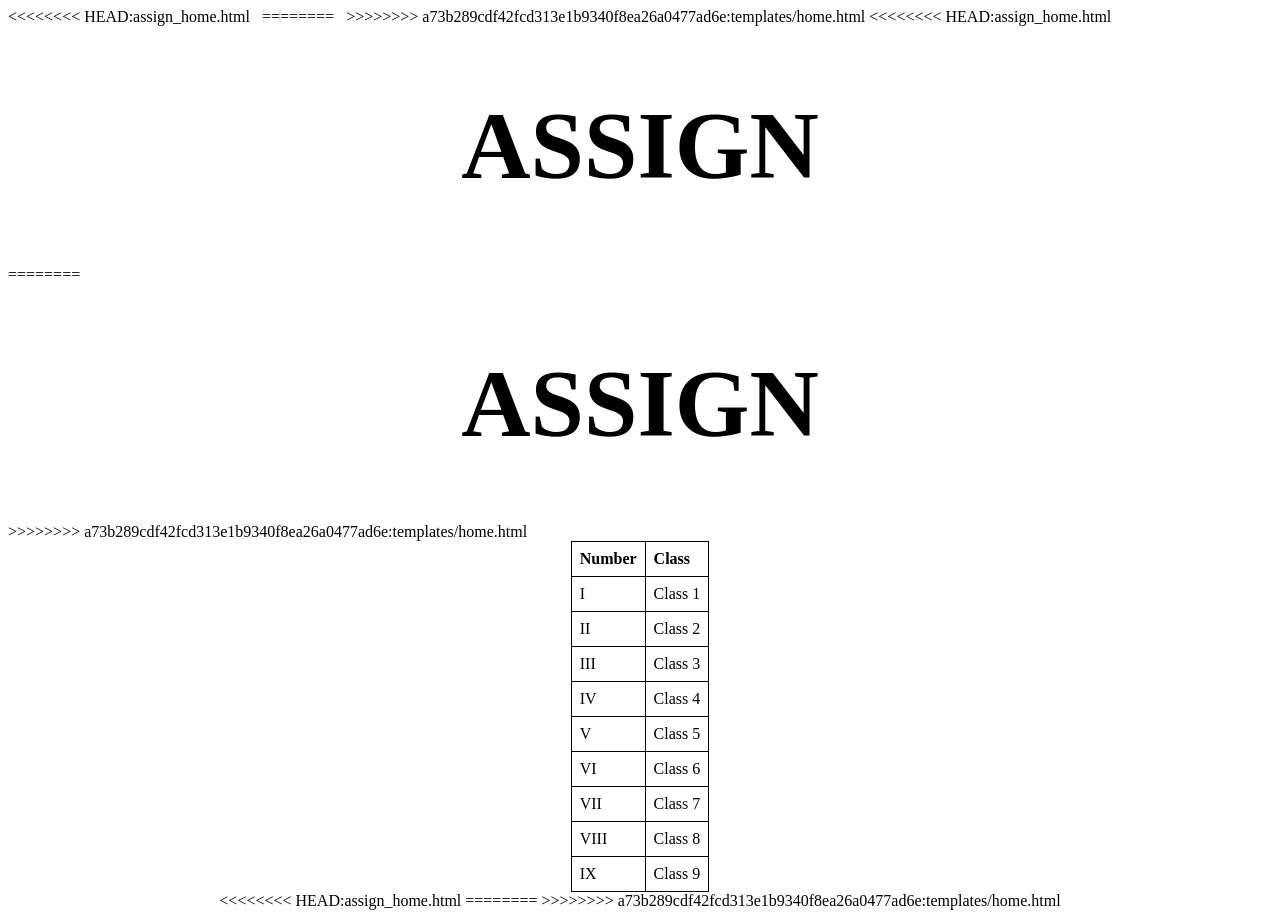
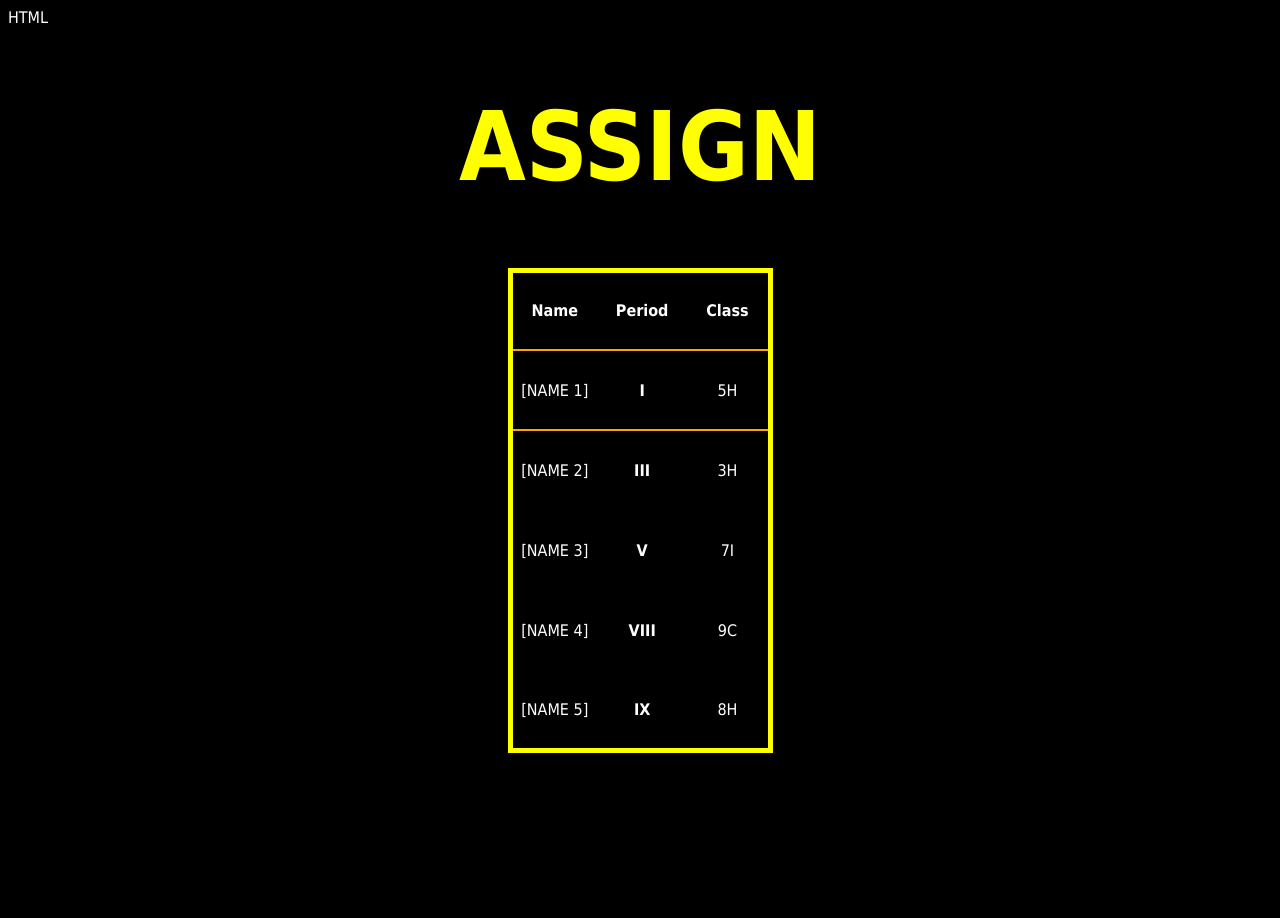
Before and after one commit to TeamOptix/Assign-v1, a plain HTML site: page templates/home.html in a window 1280 px wide. After the commit the page ends 800 px from the top, so only its background shows below. Drawn offline with Linux system fonts and the light colour scheme.

Commit message:
Update home.html

```diff
--- a/templates/home.html
+++ b/templates/home.html
@@ -1,105 +1,82 @@
+HTML
 <!DOCTYPE html>
 <html lang="en">
-<<<<<<<< HEAD:assign_home.html
 <head>
     <meta charset="UTF-8">
     <meta name="viewport" content="width=device-width, initial-scale=1.0">
+    <link rel="stylesheet" href="static\ADD_CSS_HERE.txt">
     <title>ASSIGN</title>
-========
 
-<head>
-    <meta charset="UTF-8">
-    <meta name="viewport" content="width=device-width, initial-scale=1.0">
-    <title>ASSIGN</title>
->>>>>>>> a73b289cdf42fcd313e1b9340f8ea26a0477ad6e:templates/home.html
 
     <style>
+        body {
+            background-color: black;
+            color: white;
+            font-family: Tahoma, sans-serif;
+        }
+
+        h1 {
+            color: yellow; /* Change the heading color to yellow */
+        }
+
         table {
             border-collapse: collapse;
-<<<<<<<< HEAD:assign_home.html
-            width: 200px; /* Set the width to 200 pixels */
-            border: 1px solid black; /* This adds a black border around the table */
+            width: 265px;
+            border: 5px solid yellow;
+            border-radius: 10px; /* Rounded corners */
         }
 
+        /* Changed the border color for cells to black */
         td, th {
-========
-            width: 200px;
-            /* Set the width to 200 pixels */
+            width: 150px;
+            height: 80px;
             border: 1px solid black;
-            /* This adds a black border around the table */
+            border-radius: 10px; /* Rounded corners */
+            text-align: center; /* Center the text within the cells */
+            padding: 8px;
         }
 
-        td,
-        th {
->>>>>>>> a73b289cdf42fcd313e1b9340f8ea26a0477ad6e:templates/home.html
-            border: 1px solid black;
-            text-align: left;
-            padding: 8px;
+        .orange-border {
+            border: 2px solid orange;
         }
     </style>
 </head>
-<<<<<<<< HEAD:assign_home.html
 <body>
     <center><font size=200px><h1>ASSIGN</h1></font></center>
-========
 
-<body>
     <center>
-        <font size=200px>
-            <h1>ASSIGN</h1>
-        </font>
-    </center>
->>>>>>>> a73b289cdf42fcd313e1b9340f8ea26a0477ad6e:templates/home.html
-    <center>
-
         <table>
             <tr>
-                <th>Number</th>
+                <th>Name</th>
+                <th>Period</th>
                 <th>Class</th>
             </tr>
-            <tr>
-                <td>I</td>
-                <td>Class 1</td>
+            <tr class="orange-border">
+                <td>[NAME 1]</td>
+                <th>I</th>
+                <td>5H</td>
             </tr>
             <tr>
-                <td>II</td>
-                <td>Class 2</td>
+                <td>[NAME 2]</td>
+                <th>III</th>
+                <td>3H</td>
             </tr>
             <tr>
-                <td>III</td>
-                <td>Class 3</td>
+                <td>[NAME 3]</td>
+                <th>V</th>
+                <td>7I</td>
             </tr>
             <tr>
-                <td>IV</td>
-                <td>Class 4</td>
+                <td>[NAME 4]</td>
+                <th>VIII</th>
+                <td>9C</td>
             </tr>
             <tr>
-                <td>V</td>
-                <td>Class 5</td>
-            </tr>
-            <tr>
-                <td>VI</td>
-                <td>Class 6</td>
-            </tr>
-            <tr>
-                <td>VII</td>
-                <td>Class 7</td>
-            </tr>
-            <tr>
-                <td>VIII</td>
-                <td>Class 8</td>
-            </tr>
-            <tr>
-                <td>IX</td>
-                <td>Class 9</td>
+                <td>[NAME 5]</td>
+                <th>IX</th>
+                <td>8H</td>
             </tr>
         </table>
-
-<<<<<<<< HEAD:assign_home.html
-    </body>
+    </center>
+</body>
 </html>
-========
-</body>
-
-</html>
->>>>>>>> a73b289cdf42fcd313e1b9340f8ea26a0477ad6e:templates/home.html
```
